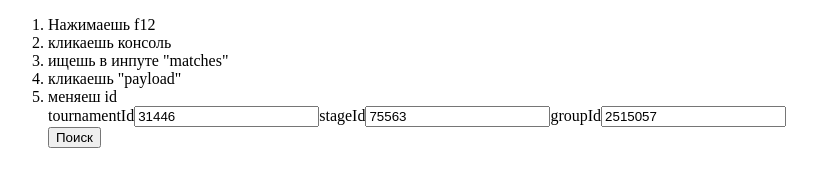
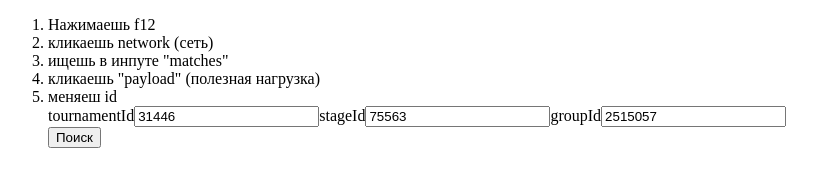
Before and after one commit to Ruslan-1996/tanks, a plain HTML site: page index.html in a window 1280 px wide. Shown: the whole page, without its empty margins (0-817 px from the left). Drawn offline with Linux system fonts and the light colour scheme.

Commit message:
network name

```diff
--- a/index.html
+++ b/index.html
@@ -7,9 +7,9 @@
 <body>
 <ol>
      <li>Нажимаешь f12</li>
-     <li>кликаешь консоль</li>
+     <li>кликаешь network (сеть)</li>
      <li>ищешь в инпуте "matches"</li>
-     <li>кликаешь "payload"</li>
+     <li>кликаешь "payload" (полезная нагрузка)</li>
      <li>меняеш id</li>
     <div>tournamentId<input type="text" id="tournamentId">stageId<input type="text"  id="stageId">groupId<input type="text"  id="groupId"></div>
     <button id="btn">Поиск</button>
```
